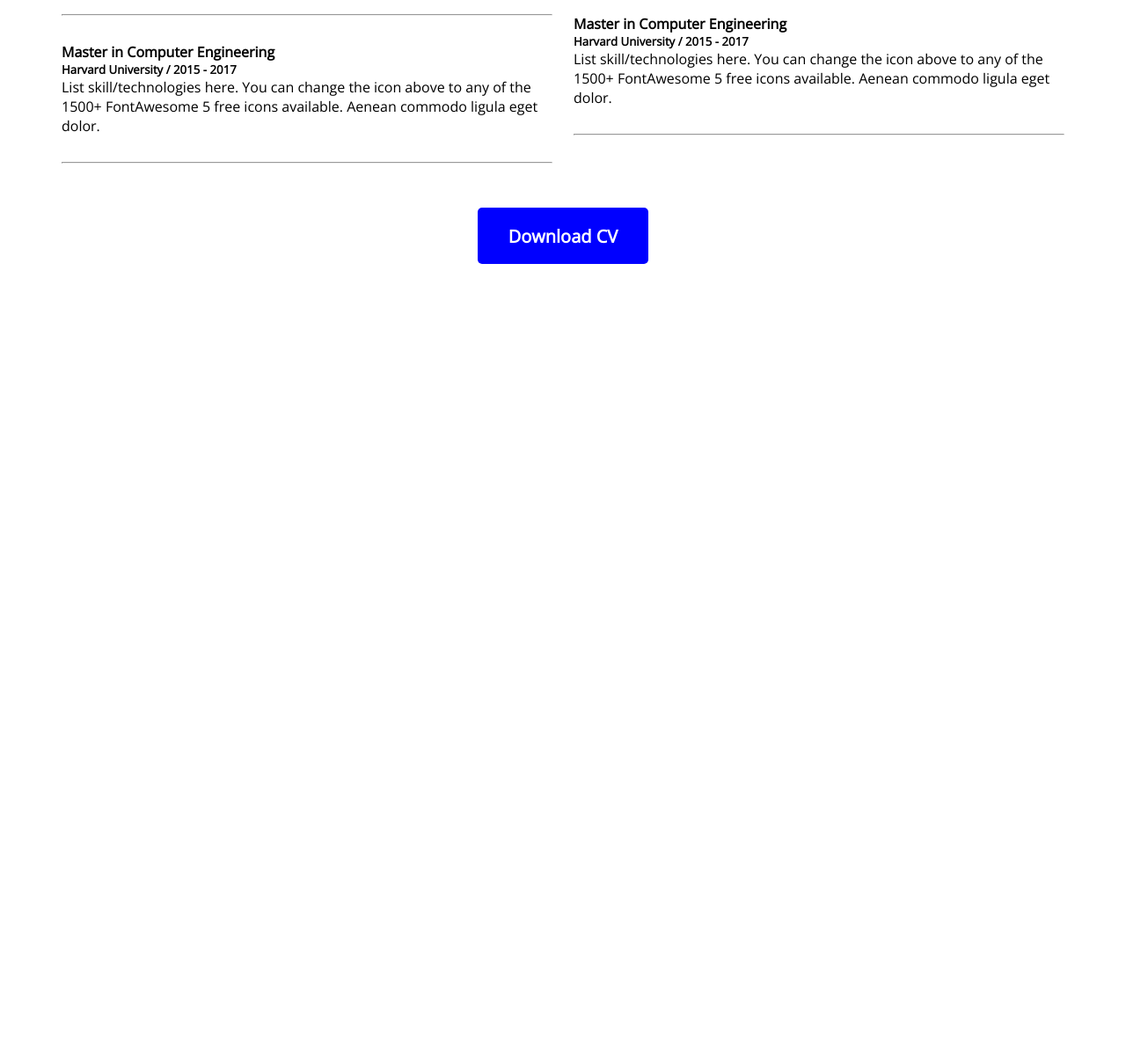
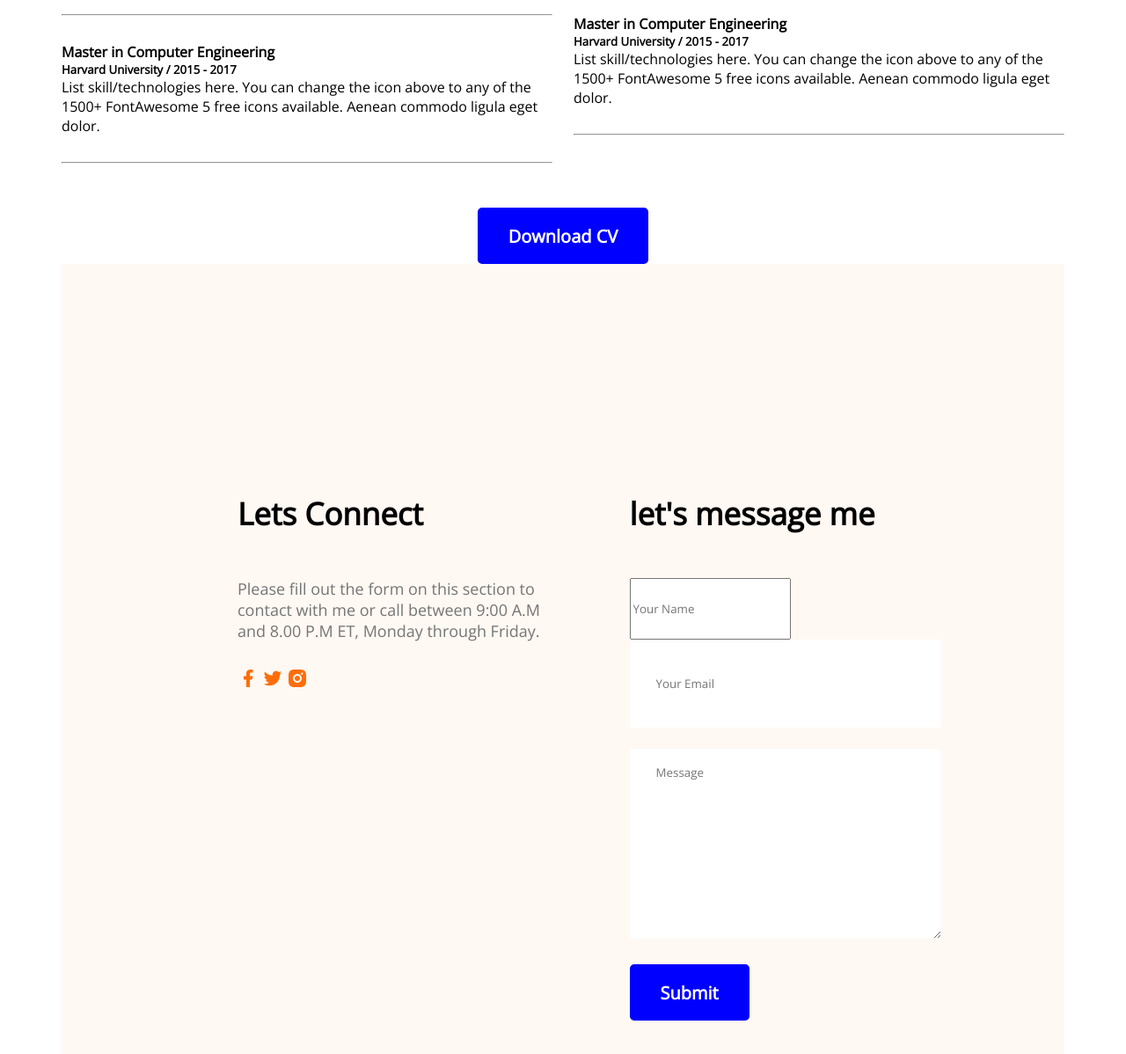
Before and after one commit to hosen718/Dev-portfolio, a plain HTML site: page index.html in a window 1280 px wide. Shown: the part 2730-3928 px from the top of the page at 88% size. Before the commit the page ends 3030 px from the top, so only its background shows below. Drawn offline with nearby package versions, Linux system fonts and the light colour scheme.

Commit message:
contact us added

```diff
--- a/index.html
+++ b/index.html
@@ -140,6 +140,36 @@
                 <button class="btn-primary">Download CV</button>
             </div>
         </section>
+        <!-- contact section -->
+        <section class="contact">
+            <div>
+                <h3 class="section-title">Lets Connect</h3>
+                <p class="section-description">Please fill out the form on this section to contact with me or call between 9:00 A.M and 8.00 P.M ET, Monday through Friday.</p>
+                <a href="">
+                    <img src="images/icons/facebook.png" alt="">
+                </a>
+                <a href="">
+                    <img src="images/icons/twitter.png" alt="">
+                </a>
+                <a href="">
+                    <img src="images/icons/insta.png" alt="">
+                </a>
+
+
+
+
+            </div>
+            <div>
+                <h3 class="section-title">let's message me</h3>
+                <form action="">
+                    <input type="text" name="" id="" placeholder="Your Name">
+                    <input type="email" name="" id="" placeholder="Your Email">
+                    <textarea name="" id="" cols="30" rows="10" placeholder="Message"></textarea>
+                    <input class="btn-primary" type="submit" value="Submit">
+                </form>
+
+            </div>
+        </section>
 
 
 
--- a/styles/portfolio.css
+++ b/styles/portfolio.css
@@ -175,3 +175,27 @@ padding: 30px;
     margin-top: 50px;
     text-align: center;
 }
+/* contact styles */
+.contact{
+    display: flex;
+    gap: 100px;
+    background: #FFF8F3;
+    padding: 130px 200px;
+}
+.contact .section-title{
+    text-align: left;
+}
+
+.contact input [type="text"], input[type="email"], textarea{
+    margin-bottom: 24px;
+    border: 0;
+    width: 100%;
+    padding: 18px 30px;
+}
+
+input{
+    height: 64px;
+}
+.contact a{
+    text-decoration: none;
+}
```
